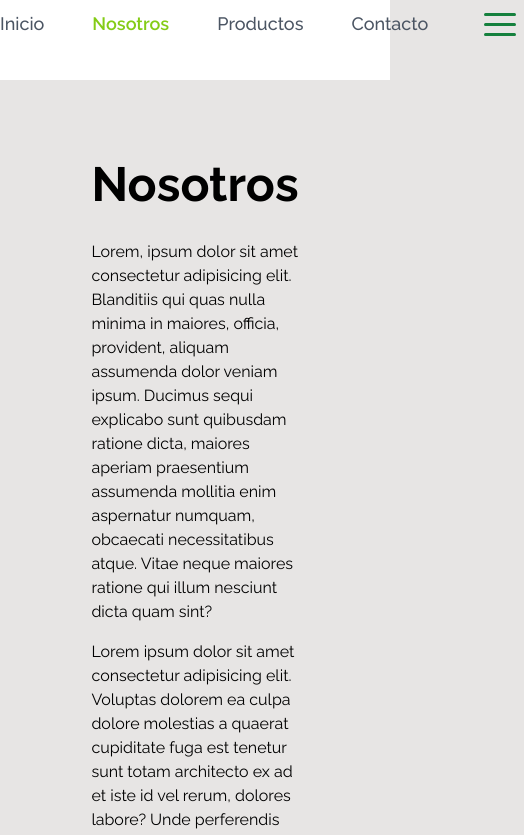
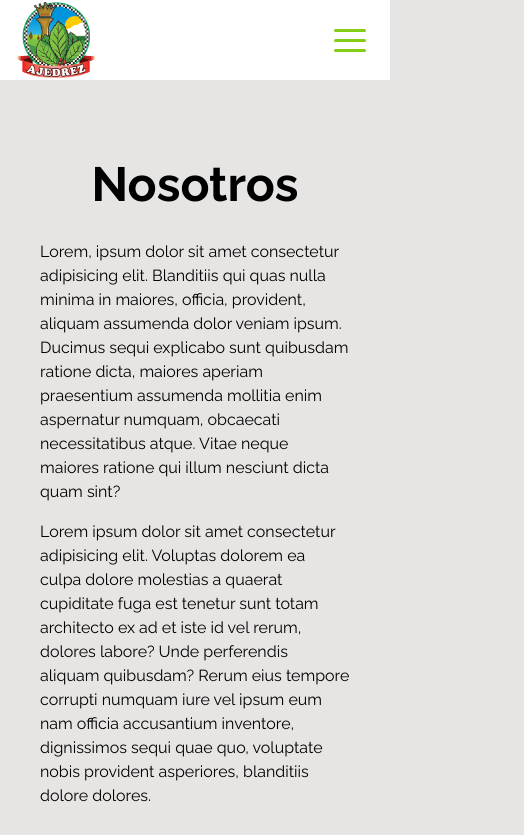
Before and after one commit to gbritez53/yerba-mate-ajedrez, a Next.js app: page /nosotros in a window 390 px wide. Shown: the top 835 px of the page, 524 px wide, since content can reach past the window. Built offline with nearby package versions, Linux system fonts and the light colour scheme.

Commit message:
fix: responsive menu mobile

```diff
--- a/components/NavLinks.js
+++ /dev/null
@@ -1 +0,0 @@
-export const NavLinks = ["Inicio", "Nosotros", "Productos", "Contacto"];
--- a/components/Navbar.js
+++ b/components/Navbar.js
@@ -1,21 +1,42 @@
-import { useState } from "react";
+import { useState, useRef, useEffect } from "react";
 import { Turn as Hamburger } from "hamburger-react";
 import { useRouter } from "next/router";
 import Link from "next/link";
 import Image from "next/image";
+import { navLinks } from "constants/navlinks";
 
 const Navbar = () => {
   const [isOpen, setOpen] = useState(false);
+  const closeMobileMenu = () => setOpen(false);
   const router = useRouter();
+  const wrapperRef = useRef(null);
+
+  function useOutsideClick(ref) {
+    useEffect(() => {
+      function handleClickOutside(e) {
+        if (ref.current && !ref.current.contains(e.target)) {
+          closeMobileMenu();
+        }
+      }
+
+      document.addEventListener("mousedown", handleClickOutside);
+      return () => {
+        document.removeEventListener("mousedown", handleClickOutside);
+      };
+    }, [ref]);
+  }
+
+  useOutsideClick(wrapperRef);
+
   return (
-    <>
-      <nav className="bg-white h-[80px]">
-        <div className="max-w-7xl mx-auto">
+    <nav ref={wrapperRef}>
+      <div className="bg-white h-[80px]">
+        <div className="max-w-full lg:max-w-7xl mx-auto px-4">
           <div className="flex justify-between items-center">
             <div className="flex space-x-4 items-center">
               <Link href="/">
                 <a className="text-2xl font-bold ">
-                  <figure className="flex items-center">
+                  <figure className="flex items-center shrink-0">
                     <Image
                       src="/logo-sin-frase.png"
                       alt="Yerba mate"
@@ -27,62 +48,53 @@ const Navbar = () => {
                 </a>
               </Link>
             </div>
-
-            <div className="flex space-x-12 items-center font-medium text-gray-600">
-              <Link href="/">
+            <div className="hidden md:flex space-x-12 items-center font-medium text-gray-600">
+              {navLinks.map((link, i) => (
+                <Link key={i} href={link.path}>
                   <a
                     className={`${
-                    router.pathname === "/" && "text-lime-500 font-semibold"
-                  } text-lg transform hover:scale-110 hover:-translate-y-1 transition-all duration-300 ease-in-out`}
-                >
-                  Inicio
-                </a>
-              </Link>
-              <Link href="/nosotros">
-                <a
-                  className={`${
-                    router.pathname === "/nosotros" &&
+                      router.pathname === link.path &&
                       "text-lime-500 font-semibold"
                     } text-lg transform hover:scale-110 hover:-translate-y-1 transition-all duration-300 ease-in-out`}
                   >
-                  Nosotros
+                    {link.name}
                   </a>
                 </Link>
-              <Link href="/productos">
-                <a
-                  className={`${
-                    router.pathname === "/productos" &&
-                    "text-lime-500 font-semibold"
-                  } text-lg transform hover:scale-110 hover:-translate-y-1 transition-all duration-300 ease-in-out`}
-                >
-                  Productos
-                </a>
-              </Link>
-              <Link href="/contacto">
-                <a
-                  className={`${
-                    router.pathname === "/contacto" &&
-                    "text-lime-500 font-semibold"
-                  } text-lg transform hover:scale-110 hover:-translate-y-1 transition-all duration-300 ease-in-out`}
-                >
-                  Contacto
-                </a>
-              </Link>
+              ))}
+            </div>
             <span className="md:hidden">
               <Hamburger
                 toggled={isOpen}
                 toggle={setOpen}
                 rounded
                 label={"show Menu"}
-                  color={"#15803d"}
+                color={"#84cc16"}
                 size={32}
               />
             </span>
           </div>
         </div>
       </div>
+
+      {/* mobile menu */}
+      {isOpen && (
+        <nav
+          id="mobileMenu"
+          className="md:hidden bg-white flex flex-col items-center"
+        >
+          {navLinks.map((link, i) => (
+            <Link key={i} href={link.path}>
+              <a
+                onClick={closeMobileMenu}
+                className="py-4 w-full text-center hover:bg-lime-500 hover:text-white"
+              >
+                {link.name}
+              </a>
+            </Link>
+          ))}
         </nav>
-    </>
+      )}
+    </nav>
   );
 };
 
--- /dev/null
+++ b/components/Section.js
@@ -0,0 +1,9 @@
+import React from "react";
+
+const Section = ({ children }) => {
+  return (
+    <section className="px-10 md:px-32 lg:px-48 py-12">{children}</section>
+  );
+};
+
+export default Section;
--- /dev/null
+++ b/constants/navlinks.js
@@ -0,0 +1,18 @@
+export const navLinks = [
+  {
+    path: "/",
+    name: "Inicio",
+  },
+  {
+    path: "/nosotros",
+    name: "Nosotros",
+  },
+  {
+    path: "/productos",
+    name: "Productos",
+  },
+  {
+    path: "/contacto",
+    name: "Contacto",
+  },
+];
--- a/pages/contacto.js
+++ b/pages/contacto.js
@@ -1,8 +1,9 @@
 import React from "react";
+import Section from "components/Section";
 
 const Contacto = () => {
   return (
-    <section className="px-48 py-12">
+    <Section>
       <h1 className="text-5xl text-center font-bold py-8">Contacto</h1>
       <p>
         Lorem ipsum dolor sit amet consectetur adipisicing elit. Sed dolores
@@ -21,7 +22,7 @@ const Contacto = () => {
         accusamus, adipisci quas? Praesentium eligendi dolorum quam! Natus
         similique nesciunt doloremque commodi unde magni sequi veniam dolor?
       </p>
-    </section>
+    </Section>
   );
 };
 
--- a/pages/index.js
+++ b/pages/index.js
@@ -1,5 +1,6 @@
 import Head from "next/head";
 import Image from "next/image";
+import Section from "components/Section";
 
 export default function Home() {
   return (
@@ -9,7 +10,9 @@ export default function Home() {
         <meta name="description" content="Generated by create next app" />
         <link rel="icon" href="/favicon.ico" />
       </Head>
-      <h1 className="text-5xl text-center font-bold py-8">Home</h1>
+      <Section>
+        <h1 className="text-5xl text-center font-bold py-8">Home</h1>
+      </Section>
     </div>
   );
 }
--- a/pages/nosotros.js
+++ b/pages/nosotros.js
@@ -1,8 +1,9 @@
 import React from "react";
+import Section from "components/Section";
 
 const Nosotros = () => {
   return (
-    <section className="px-48 py-12">
+    <Section>
       <h1 className="text-5xl text-center font-bold py-8">Nosotros</h1>
 
       <p className="pb-4">
@@ -21,7 +22,7 @@ const Nosotros = () => {
         vel ipsum eum nam officia accusantium inventore, dignissimos sequi quae
         quo, voluptate nobis provident asperiores, blanditiis dolore dolores.
       </p>
-    </section>
+    </Section>
   );
 };
 
--- a/pages/productos.js
+++ b/pages/productos.js
@@ -1,8 +1,9 @@
 import React from "react";
+import Section from "components/Section";
 
 const Productos = () => {
   return (
-    <section className="px-48 py-12">
+    <Section>
       <h1 className="text-5xl text-center font-bold py-8">Productos</h1>
       <p>
         Sed accusantium similique molestias eius repellat laboriosam modi
@@ -14,7 +15,7 @@ const Productos = () => {
         cupiditate voluptate temporibus impedit facilis iure ducimus explicabo
         quos commodi mollitia.
       </p>
-    </section>
+    </Section>
   );
 };
 
--- a/styles/globals.css
+++ b/styles/globals.css
@@ -15,11 +15,11 @@
   }
 
   ::-webkit-scrollbar-thumb {
-    background-color: #16a34a;
+    background-color: #84cc16;
     border-radius: 8px;
   }
   ::-webkit-scrollbar-thumb:hover {
-    background: #15803d;
+    background: #65a30d;
   }
 }
 
```
Also changed, not shown: hooks/useOutsideClick.js (added, +20 -0 lines), hooks/useWindowSize.js (added, +22 -0 lines). Lines whose indentation alone changed are shown as unchanged.
